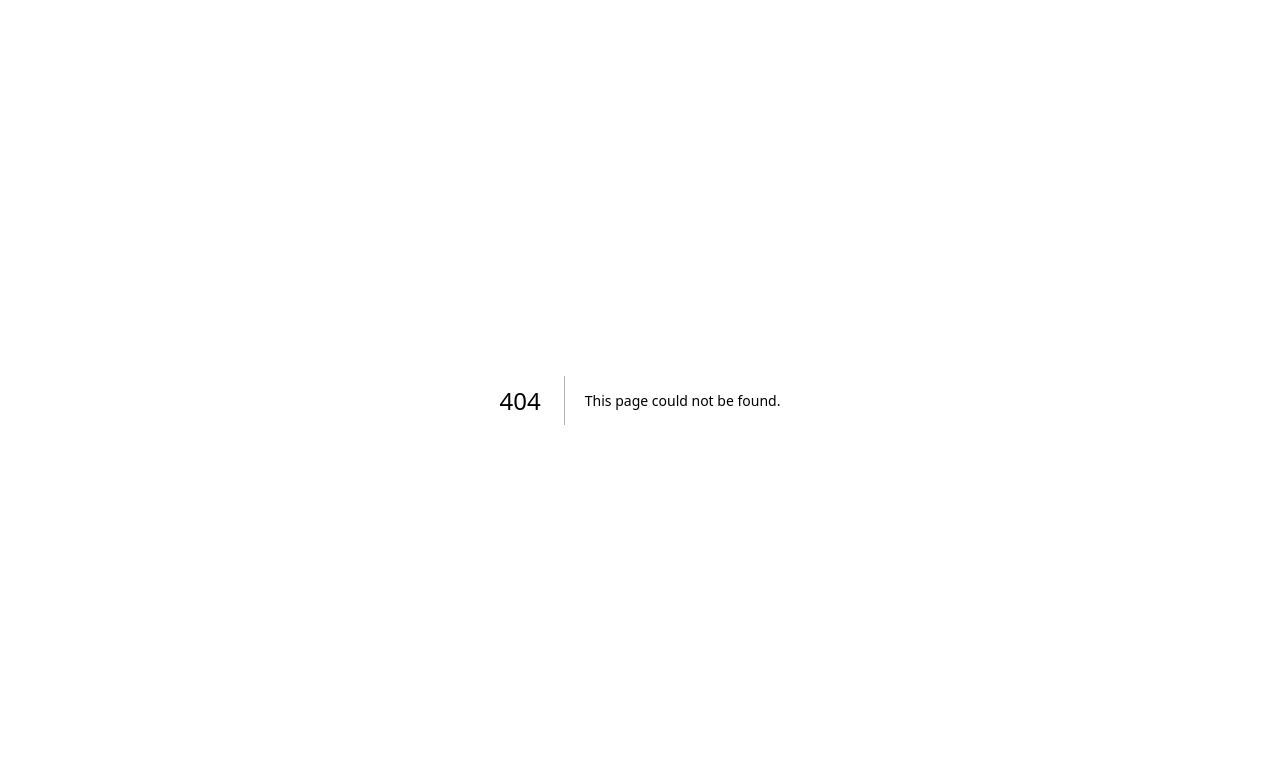
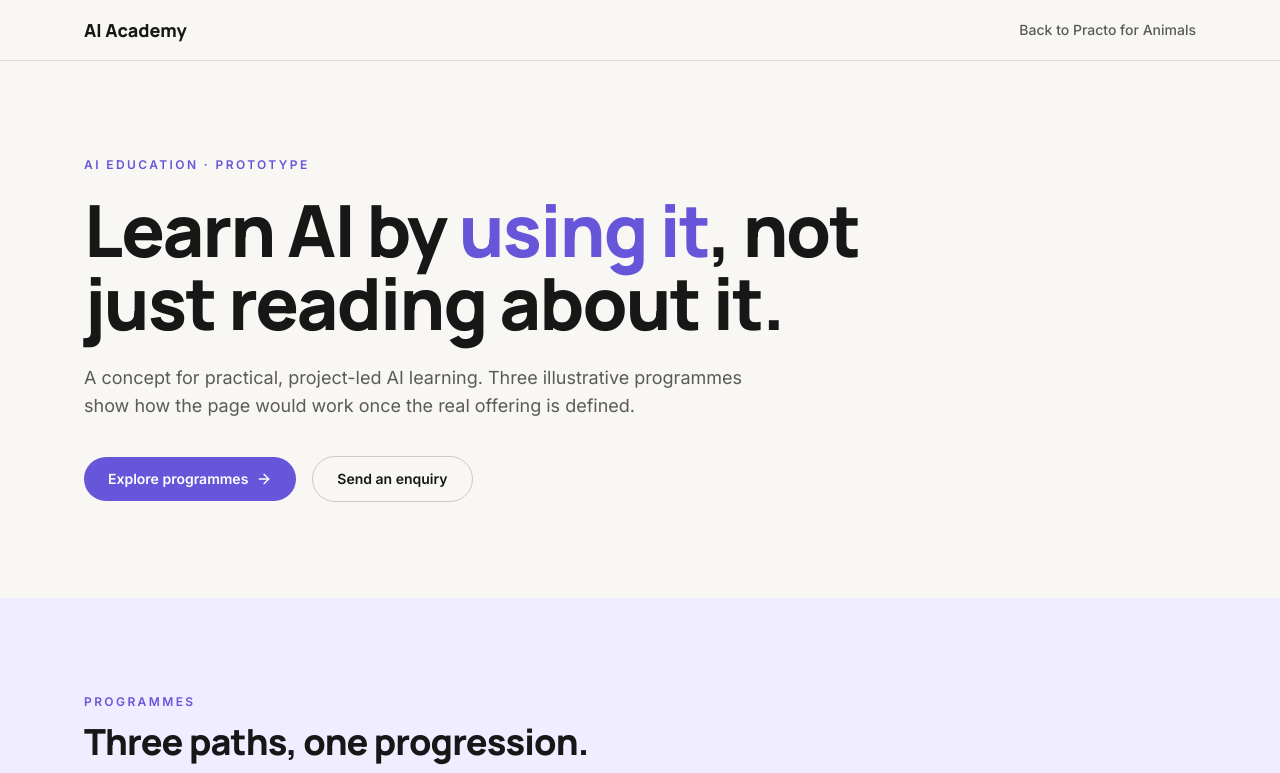
Before and after one commit to parthkhanna121000/animal-care-discovery-platform, a Next.js app in the folder frontend/: page /academy in a window 1280 px wide. Before the commit this address had no page. Shown: the top 773 px of the page. Built offline with nearby package versions, Linux system fonts and the light colour scheme.

Commit message:
feat(academy): add /academy route
Compose the sections into a static page with its own slim header, a link back to Practo for Animals, and a prototype footer. The academy class scopes the violet focus ring.

```diff
--- /dev/null
+++ b/frontend/src/app/academy/page.js
@@ -0,0 +1,40 @@
+import Link from "next/link";
+import AcademyHero from "@/features/academy/AcademyHero";
+import ProgrammeCards from "@/features/academy/ProgrammeCards";
+import LearningJourney from "@/features/academy/LearningJourney";
+import AcademyFAQ from "@/features/academy/AcademyFAQ";
+import EnquirySection from "@/features/academy/EnquirySection";
+
+export const metadata = {
+  title: "AI Education (Prototype)",
+  description:
+    "A frontend prototype of an AI education landing page. Programmes shown are placeholders.",
+};
+
+export default function AcademyPage() {
+  return (
+    <main className="academy bg-paper text-graphite">
+      <header className="border-b border-graphite/10">
+        <div className="mx-auto flex max-w-6xl items-center justify-between px-5 py-4">
+          <span className="font-heading text-lg font-extrabold">
+            AI Academy
+          </span>
+          <Link
+            href="/"
+            className="text-sm font-medium text-graphite/70 hover:text-violet focus-visible:outline-2 focus-visible:outline-offset-2 focus-visible:outline-violet"
+          >
+            Back to Practo for Animals
+          </Link>
+        </div>
+      </header>
+      <AcademyHero />
+      <ProgrammeCards />
+      <LearningJourney />
+      <AcademyFAQ />
+      <EnquirySection />
+      <footer className="bg-graphite px-5 pb-8 text-center text-xs text-white/50">
+        Frontend prototype. All programme details are placeholders.
+      </footer>
+    </main>
+  );
+}
```
